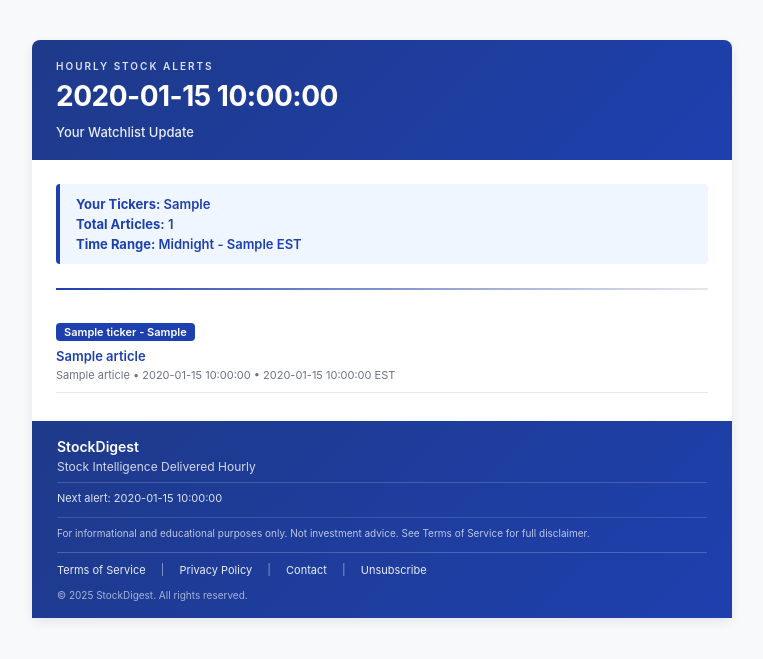
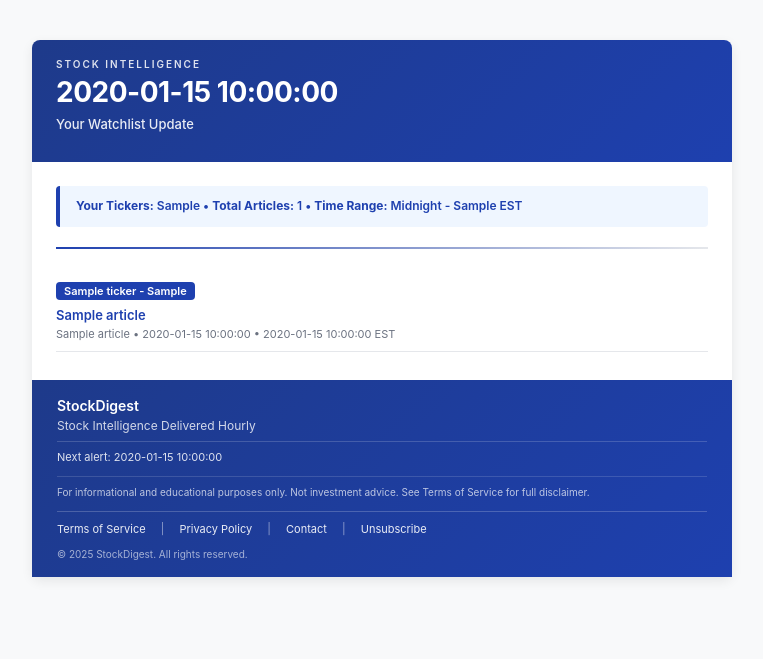
Before and after one commit to iverpak/stockdigest-daily, a FastAPI app: template templates/email_hourly_alert.html in a window 1280 px wide. Shown: the top 659 px of the page, without its empty margins (258-1021 px from the left). Run offline with FastAPI, Linux system fonts and the light colour scheme; the template is opened without the code that fills it: most values are stand-ins (such as "Sample title", 1, 10 or a date in 2020); some libraries are stand-ins or nearby versions.

Commit message:
Update hourly alerts template to match Email #3 styling
STYLING CHANGES (matches Email #3 exactly):

HEADER:
- Label: "HOURLY STOCK ALERTS" → "STOCK INTELLIGENCE"
- Padding: 20px 24px → 18px 24px 30px 24px (matches Email #3)
- Typography: 28px bold, letter-spacing -0.5px, line-height: 1
- Opacity: 0.85 for label, 0.9 for subtitle
- Gradient: linear-gradient(135deg, #1e3a8a 0%, #1e40af 100%)
- Fallback: background-color: #1e40af (for email clients)

CONTENT:
- Summary box: 12px font (was 13px), inline format with bullets
- Padding: 12px 16px (matches Email #3 transition box)
- Divider: Exact same gradient as Email #3

FOOTER:
- Exact opacity values from Email #3:
  - Tagline: opacity 0.8
  - Next alert: opacity 0.85
  - Legal: opacity 0.7
  - Links: opacity 0.9
  - Separators: rgba(255,255,255,0.5)
  - Copyright: opacity 0.6
- Border colors: rgba(255,255,255,0.2) (was 0.3)
- Gradient: linear-gradient with background-color fallback

RESULT:
✅ Visual consistency with Email #3 (Daily Premium Intelligence)
✅ Professional, polished look
✅ Email client compatibility (gradient fallbacks)
✅ Maintains hourly-specific content (time, "Hourly", "Next alert")

```diff
--- a/templates/email_hourly_alert.html
+++ b/templates/email_hourly_alert.html
@@ -21,31 +21,25 @@
 
                     <!-- Header -->
                     <tr>
-                        <td class="header-padding" style="padding: 20px 24px; background: linear-gradient(135deg, #1e3a8a 0%, #1e40af 100%); color: #ffffff; border-radius: 8px 8px 0 0;">
-                            <div style="font-size: 10px; text-transform: uppercase; letter-spacing: 2px; margin-bottom: 8px; opacity: 0.85; font-weight: 600;">HOURLY STOCK ALERTS</div>
-                            <h1 style="margin: 0; font-size: 28px; font-weight: 700; letter-spacing: -0.5px; line-height: 1.2; color: #ffffff;">{{ current_time }}</h1>
-                            <div style="margin-top: 10px; font-size: 13px; opacity: 0.9; font-weight: 500;">Your Watchlist Update</div>
+                        <td class="header-padding" style="padding: 18px 24px 30px 24px; background-color: #1e40af; background: linear-gradient(135deg, #1e3a8a 0%, #1e40af 100%); color: #ffffff; border-radius: 8px 8px 0 0;">
+                            <div style="font-size: 10px; text-transform: uppercase; letter-spacing: 2px; margin-bottom: 0px; opacity: 0.85; font-weight: 600; color: #ffffff;">STOCK INTELLIGENCE</div>
+                            <h1 style="margin: 8px 0 0 0; font-size: 28px; font-weight: 700; letter-spacing: -0.5px; line-height: 1; color: #ffffff;">{{ current_time }}</h1>
+                            <div style="margin-top: 10px; font-size: 13px; opacity: 0.9; font-weight: 500; color: #ffffff;">Your Watchlist Update</div>
                         </td>
                     </tr>
 
                     <!-- Content -->
                     <tr>
-                        <td class="content-padding" style="padding: 24px;">
+                        <td class="content-padding" style="padding: 24px 24px 24px 24px;">
 
-                            <!-- Summary Box -->
-                            <div style="background: #eff6ff; border-left: 4px solid #1e40af; padding: 12px 16px; margin-bottom: 24px; border-radius: 4px;">
-                                <p style="margin: 0 0 4px 0; font-size: 13px; color: #1e40af; font-weight: 600;">
-                                    <strong>Your Tickers:</strong> {{ tickers_str }}
-                                </p>
-                                <p style="margin: 0 0 4px 0; font-size: 13px; color: #1e40af; font-weight: 600;">
-                                    <strong>Total Articles:</strong> {{ total_articles }}
-                                </p>
-                                <p style="margin: 0; font-size: 13px; color: #1e40af; font-weight: 600;">
-                                    <strong>Time Range:</strong> Midnight - {{ hour_str }} EST
+                            <!-- Summary Box (matches Email #3 transition box) -->
+                            <div style="margin: 0 0 20px 0; padding: 12px 16px; background-color: #eff6ff; border-left: 4px solid #1e40af; border-radius: 4px;">
+                                <p style="margin: 0; font-size: 12px; color: #1e40af; font-weight: 600; line-height: 1.4;">
+                                    <strong>Your Tickers:</strong> {{ tickers_str }} • <strong>Total Articles:</strong> {{ total_articles }} • <strong>Time Range:</strong> Midnight - {{ hour_str }} EST
                                 </p>
                             </div>
 
-                            <!-- Divider -->
+                            <!-- Divider (matches Email #3) -->
                             <div style="height: 2px; background: linear-gradient(90deg, #1e40af 0%, #e5e7eb 100%); margin-bottom: 20px;"></div>
 
                             <!-- Articles List -->
@@ -72,7 +66,7 @@
 
                     <!-- Footer -->
                     <tr>
-                        <td style="background: linear-gradient(135deg, #1e3a8a 0%, #1e40af 100%); padding: 16px 24px; color: rgba(255,255,255,0.9);">
+                        <td style="background-color: #1e40af; background: linear-gradient(135deg, #1e3a8a 0%, #1e40af 100%); padding: 16px 24px; color: rgba(255,255,255,0.9);">
                             <table role="presentation" style="width: 100%; border-collapse: collapse;">
                                 <tr>
                                     <td>
```
